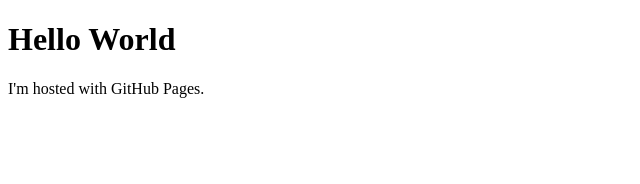
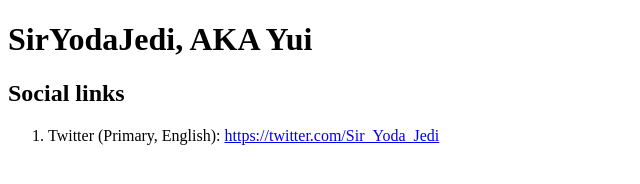
Before and after one commit to SirYodaJedi/SirYodaJedi.github.io, a plain HTML site: page index.html in a window 1280 px wide. Shown: the whole page, without its empty margins (0-640 px from the left). Drawn offline with Linux system fonts and the light colour scheme.

Commit message:
test link

```diff
--- a/index.html
+++ b/index.html
@@ -1,7 +1,11 @@
 <!DOCTYPE html>
 <html>
 	<body>
-		<h1>Hello World</h1>
-		<p>I'm hosted with GitHub Pages.</p>
+		<h1>SirYodaJedi, AKA Yui</h1>
+		<!-- put description here-->
+		<h2>Social links</h2>
+		<ol>
+			<li>Twitter (Primary, English): <a href=https://twitter.com/Sir_Yoda_Jedi>https://twitter.com/Sir_Yoda_Jedi</a></li>
+		</ol>
 	</body>
 </html>
```
